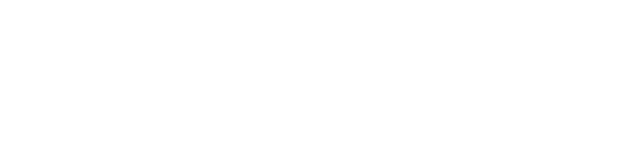
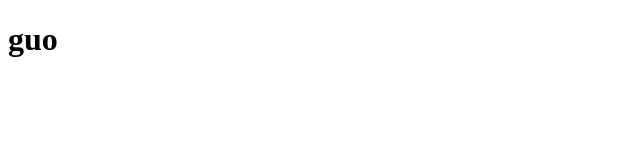
Before and after one commit to WillGuo1992/jdMobile, a plain HTML site: page index.html in a window 1280 px wide. Shown: the whole page, without its empty margins (0-640 px from the left). Drawn offline with Linux system fonts and the light colour scheme.

Commit message:
Update index.html

```diff
--- a/index.html
+++ b/index.html
@@ -3,6 +3,7 @@
 <head>
     <meta charset="UTF-8">
     <title>Title</title>
+    <h1>guo</h1>
 </head>
 <body>
 
```
